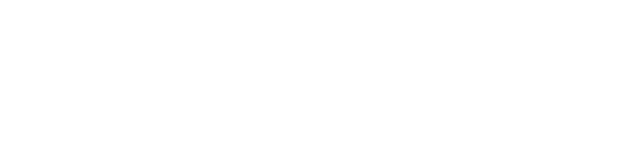
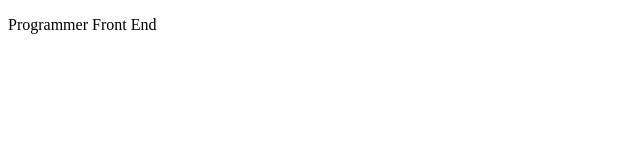
Before and after one commit to developeranonim5/git-remote, a plain HTML site: page index.html in a window 1280 px wide. Shown: the whole page, without its empty margins (0-640 px from the left). Drawn offline with Linux system fonts and the light colour scheme.

Commit message:
Menambahkan Paragraf

```diff
--- a/index.html
+++ b/index.html
@@ -6,6 +6,7 @@
     <meta name="viewport" content="width=device-width, initial-scale=1.0">
     <title>Remote Git</title>
 </head>
+<p>Programmer Front End</p>
 
 <body>
 
```
